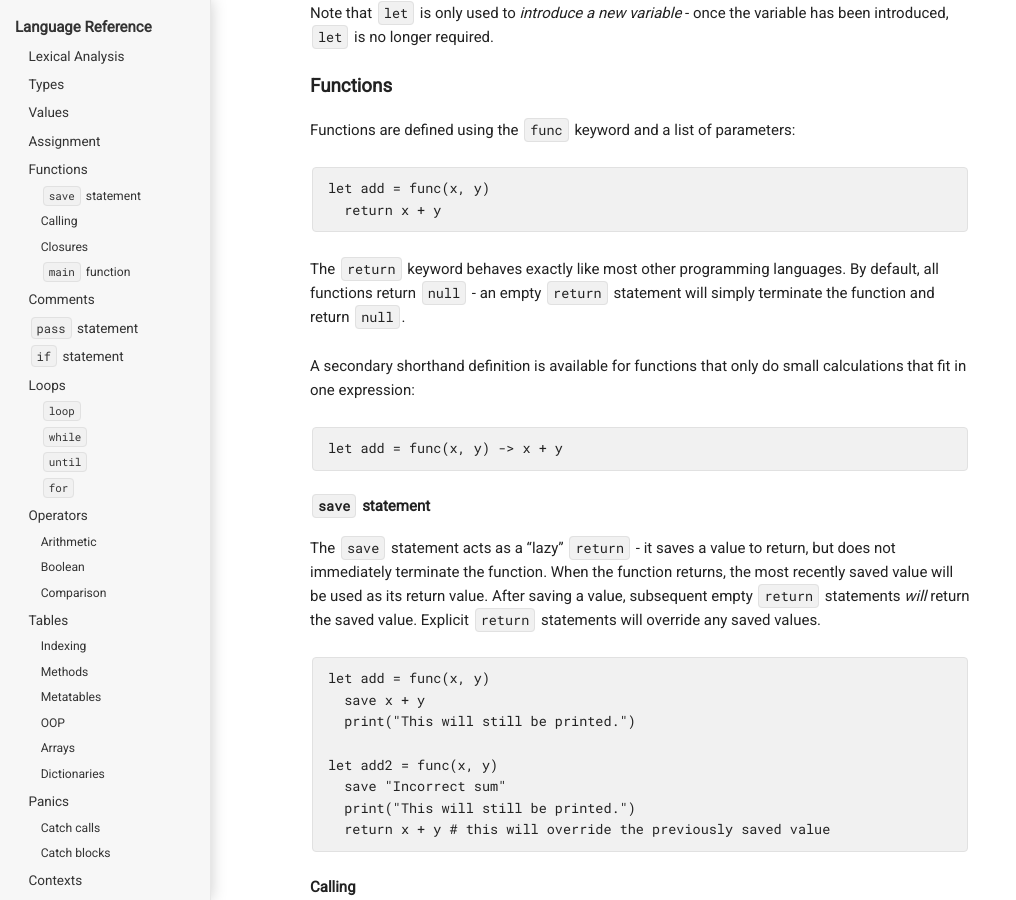
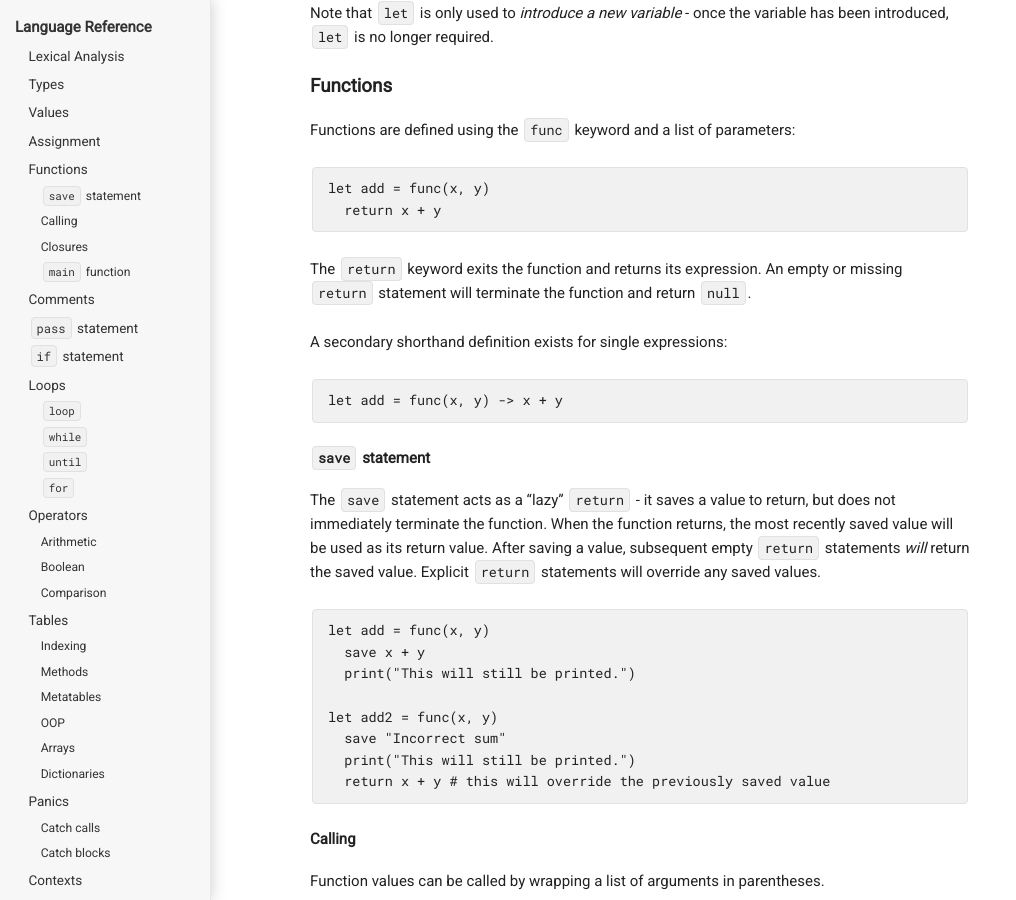
Before and after one commit to scizzorz/rain, a Jekyll site: the page built from docs/index.md, in a window 1280 px wide and 900 px high, scrolled down 1972 px. Shown: the whole window, without its empty margins (0-1016 px from the left). Built offline with Jekyll 4.4.1, drawn with Linux system fonts in a browser that asks for light colours.

Commit message:
docs: Update functions

```diff
--- a/docs/index.md
+++ b/docs/index.md
@@ -89,12 +89,10 @@ Functions are defined using the `func` keyword and a list of parameters:
     let add = func(x, y)
       return x + y
 
-The `return` keyword behaves exactly like most other programming languages.
-By default, all functions return `null` - an empty `return` statement will
-simply terminate the function and return `null`.
+The `return` keyword exits the function and returns its expression. An empty
+or missing `return` statement will terminate the function and return `null`.
 
-A secondary shorthand definition is available for functions that only do small
-calculations that fit in one expression:
+A secondary shorthand definition exists for single expressions:
 
     let add = func(x, y) -> x + y
 
```
